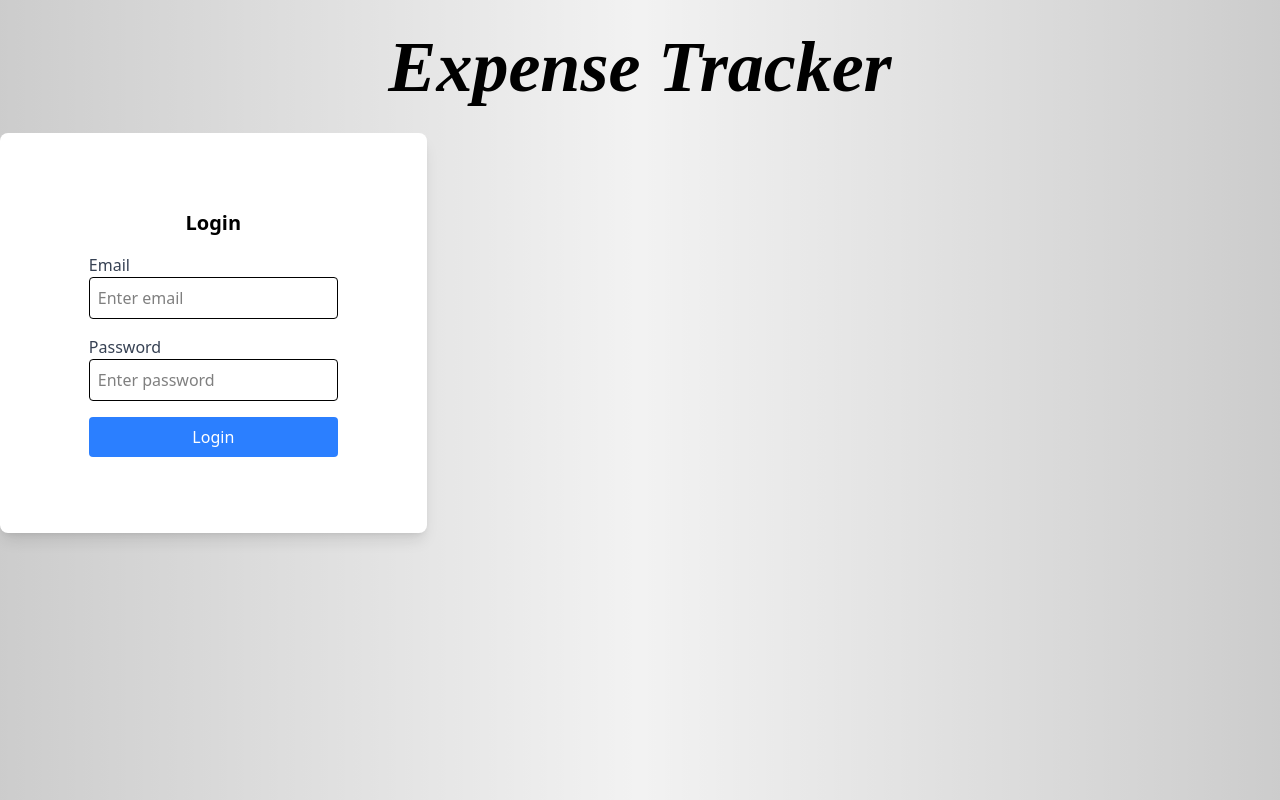
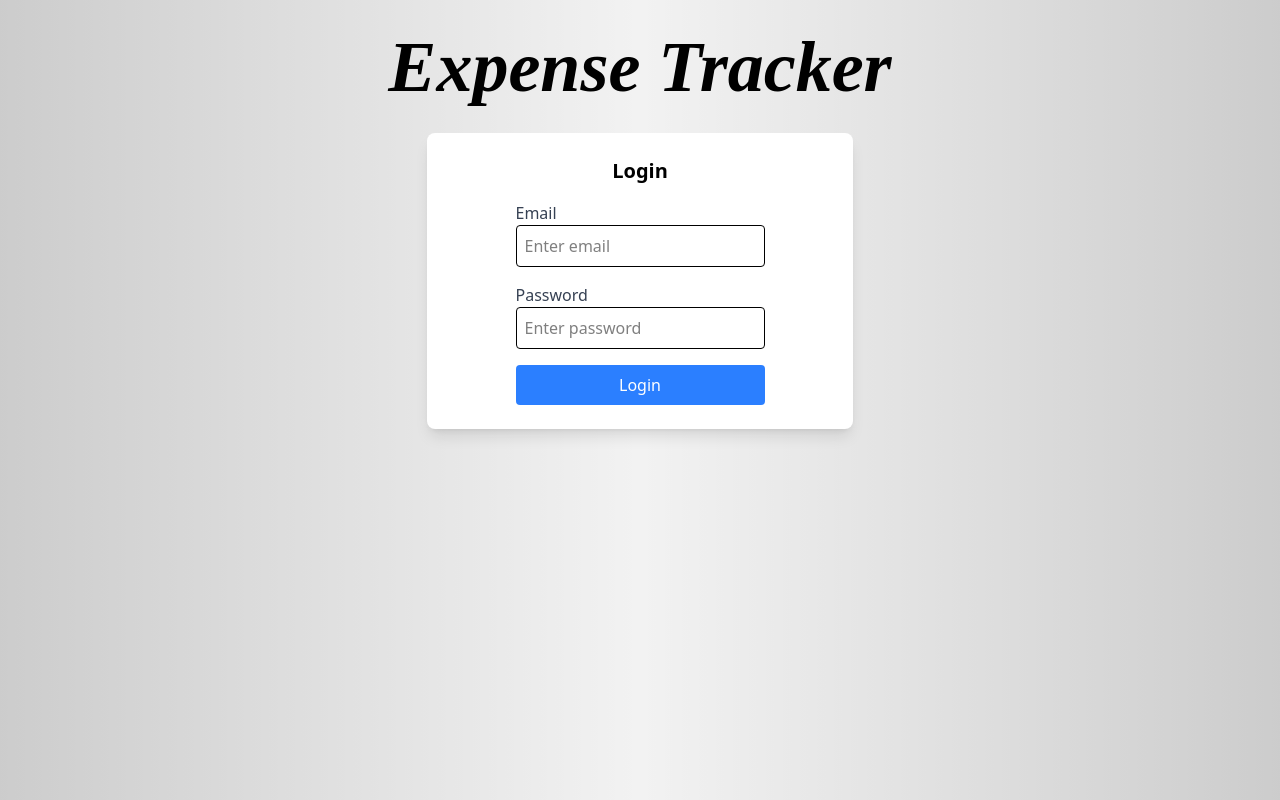
Before and after one commit to ADKeiber/VueJSExploration, a Vue app in the folder ExpenseTracker/: page / in a window 1280 px wide. Built offline with nearby package versions, Linux system fonts and the light colour scheme.

Commit message:
center login

```diff
--- a/ExpenseTracker/src/App.vue
+++ b/ExpenseTracker/src/App.vue
@@ -12,9 +12,11 @@
     <div class="w-full h-1/6 flex flex-col justify-center">
       <h1 class="header font-bold text-7xl text-center">Expense Tracker</h1>
     </div>
+    <div class="flex justify-center">
+      <LoginModal v-if="!loggedIn"></LoginModal>
+      <ExpenseDashboard v-else></ExpenseDashboard>
+    </div>
 
-    <LoginModal v-if="!loggedIn"></LoginModal>
-    <ExpenseDashboard v-else></ExpenseDashboard>
   </div>
 </template>
 
```
